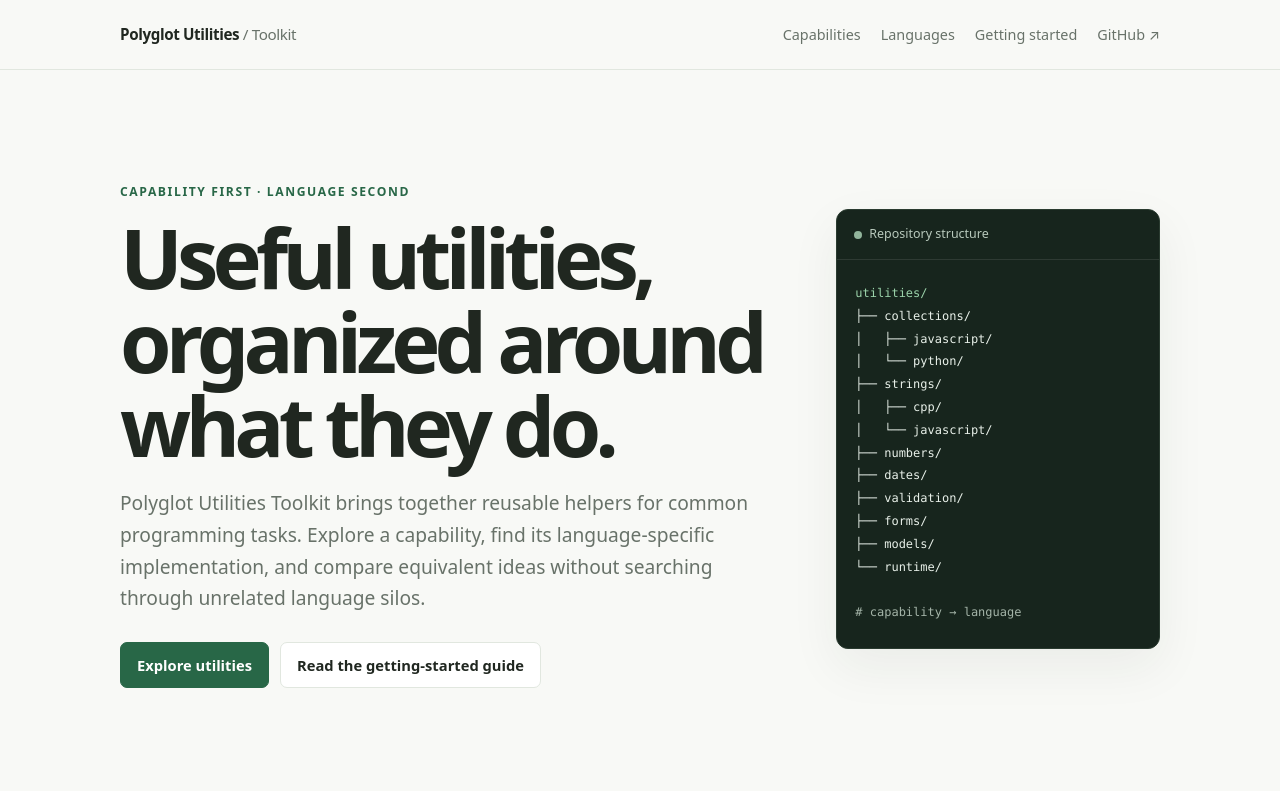
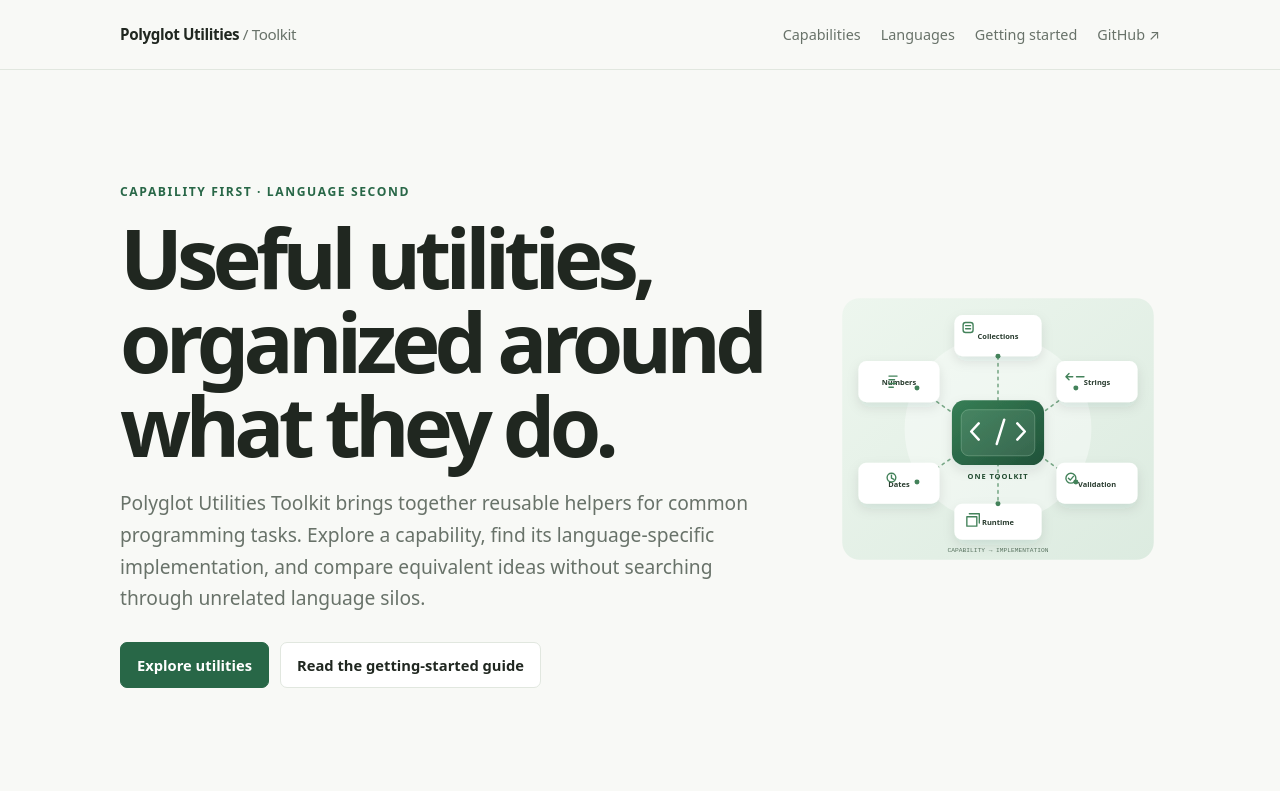
Before and after one commit to Aaqibhafeezkhan/polyglot-utilities-toolkit, a website: page site/index.html in a window 1280 px wide. Shown: the top 791 px of the page. Drawn offline with Linux system fonts and the light colour scheme.

Commit message:
feat: add SVG visuals to Pages site
Closes #87

```diff
--- a/site/index.html
+++ b/site/index.html
@@ -4,6 +4,7 @@
   <meta charset="utf-8">
   <meta name="viewport" content="width=device-width, initial-scale=1">
   <meta name="theme-color" content="#f8f9f6">
+  <link rel="icon" type="image/svg+xml" href="favicon.svg">
   <meta name="description" content="Explore reusable collections, string, number, date, validation, form, model, and runtime utilities across programming languages.">
   <title>Polyglot Utilities Toolkit</title>
   <style>
@@ -26,12 +27,8 @@
     .actions { display: flex; flex-wrap: wrap; gap: 11px; margin-top: 28px; }
     .button { display: inline-flex; align-items: center; justify-content: center; min-height: 44px; padding: 10px 16px; border: 1px solid var(--line); border-radius: 7px; background: var(--surface); color: var(--ink); font-size: .92rem; font-weight: 700; text-decoration: none; }
     .button.primary { border-color: var(--accent); background: var(--accent); color: white; }
-    .code-card { overflow: hidden; border: 1px solid #2a3b30; border-radius: 12px; background: var(--code); box-shadow: 0 18px 50px #1b322010; color: #e8f0e9; }
-    .code-top { display: flex; align-items: center; gap: 7px; padding: 14px 17px; border-bottom: 1px solid #ffffff19; color: #b8c9bc; font-size: .78rem; }
-    .dot { width: 8px; height: 8px; border-radius: 50%; background: #91b49b; }
-    pre { overflow-x: auto; margin: 0; padding: 22px 18px 24px; font: 12px/1.9 ui-monospace, SFMono-Regular, Menlo, Consolas, monospace; }
-    .folder { color: #9bd3aa; }
-    .comment { color: #a4b4a8; }
+    .hero-art { display: block; width: 100%; max-width: 520px; height: auto; margin-inline: auto; }
+    .hero-visual { min-width: 0; }
     section { padding: 30px 0 56px; }
     .section-head { display: flex; flex-wrap: wrap; align-items: end; justify-content: space-between; gap: 16px; margin-bottom: 22px; }
     h2 { margin: 0; font-size: clamp(1.5rem, 3vw, 2rem); letter-spacing: -.045em; line-height: 1.2; }
@@ -53,7 +50,7 @@
     .resource-links { display: flex; flex-wrap: wrap; gap: 10px 18px; margin-top: 17px; font-size: .92rem; }
     footer { margin-top: 20px; padding: 24px 0 34px; border-top: 1px solid var(--line); color: var(--muted); font-size: .86rem; }
     .footer-inner { display: flex; flex-wrap: wrap; justify-content: space-between; gap: 10px 24px; }
-    @media (max-width: 800px) { .hero { grid-template-columns: 1fr; gap: 28px; } .code-card { max-width: 560px; } .grid { grid-template-columns: repeat(2, minmax(0, 1fr)); } }
+    @media (max-width: 800px) { .hero { grid-template-columns: 1fr; gap: 28px; } .hero-art { max-width: 560px; } .grid { grid-template-columns: repeat(2, minmax(0, 1fr)); } }
     @media (max-width: 560px) { .nav { align-items: flex-start; flex-direction: column; gap: 10px; } .grid, .principles { grid-template-columns: 1fr; } .tile { min-height: 0; } .start-panel { grid-template-columns: 1fr; } .hero { padding-top: 52px; } }
     @media (prefers-reduced-motion: reduce) { *, *::before, *::after { scroll-behavior: auto !important; transition: none !important; } }
   </style>
@@ -82,24 +79,9 @@
           <a class="button" href="https://github.com/Aaqibhafeezkhan/polyglot-utilities-toolkit/blob/main/docs/getting-started.md">Read the getting-started guide</a>
         </div>
       </div>
-      <aside class="code-card" aria-label="Repository structure example">
-        <div class="code-top"><span class="dot"></span> Repository structure</div>
-        <pre><span class="folder">utilities/</span>
-├── collections/
-│   ├── javascript/
-│   └── python/
-├── strings/
-│   ├── cpp/
-│   └── javascript/
-├── numbers/
-├── dates/
-├── validation/
-├── forms/
-├── models/
-└── runtime/
-
-<span class="comment"># capability → language</span></pre>
-      </aside>
+      <div class="hero-visual">
+        <img class="hero-art" src="assets/toolkit-illustration.svg" width="520" height="440" alt="Diagram of the toolkit connecting utility capabilities including collections, strings, numbers, dates, validation, and runtime." fetchpriority="high">
+      </div>
     </div>
 
     <section id="capabilities" aria-labelledby="capabilities-title">
```
Also changed, not shown: site/assets/toolkit-illustration.svg (added), site/favicon.svg (added).
